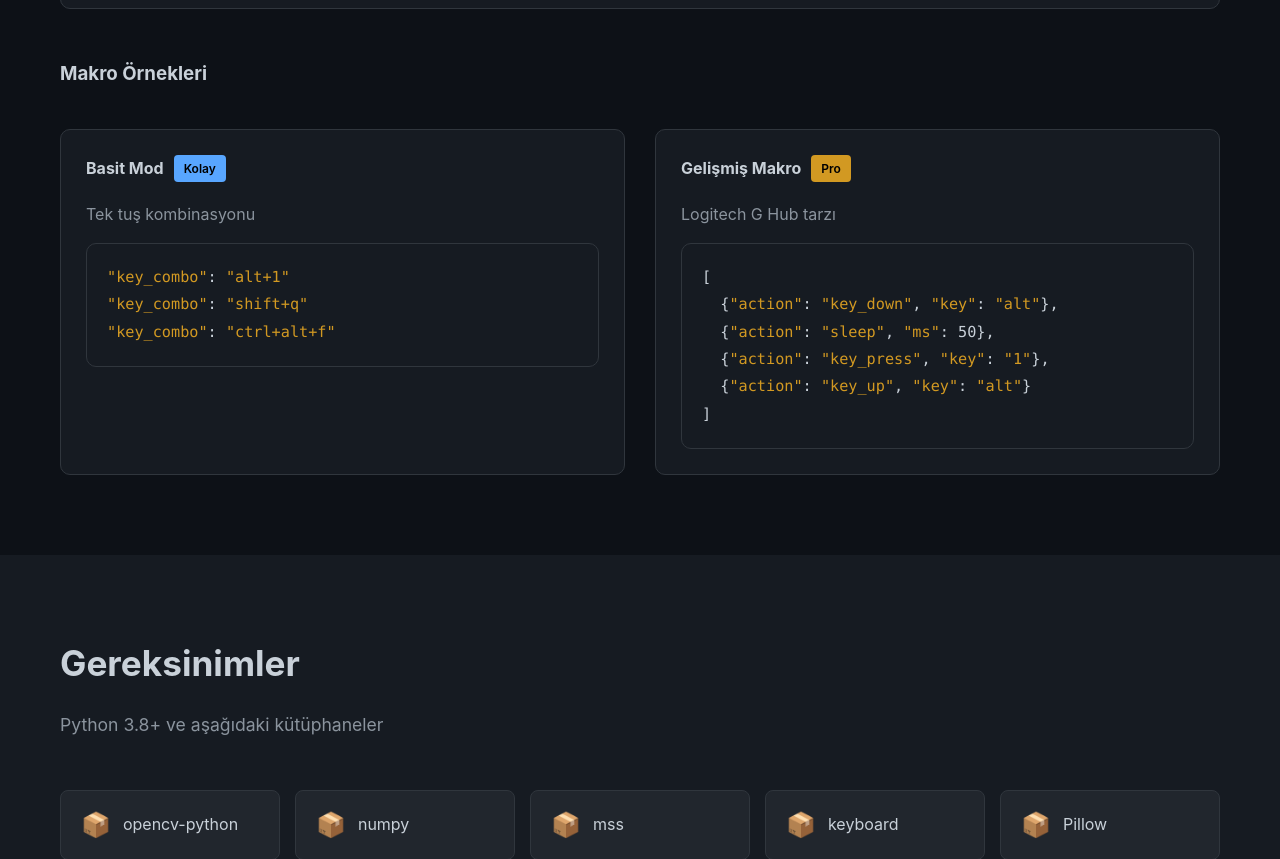
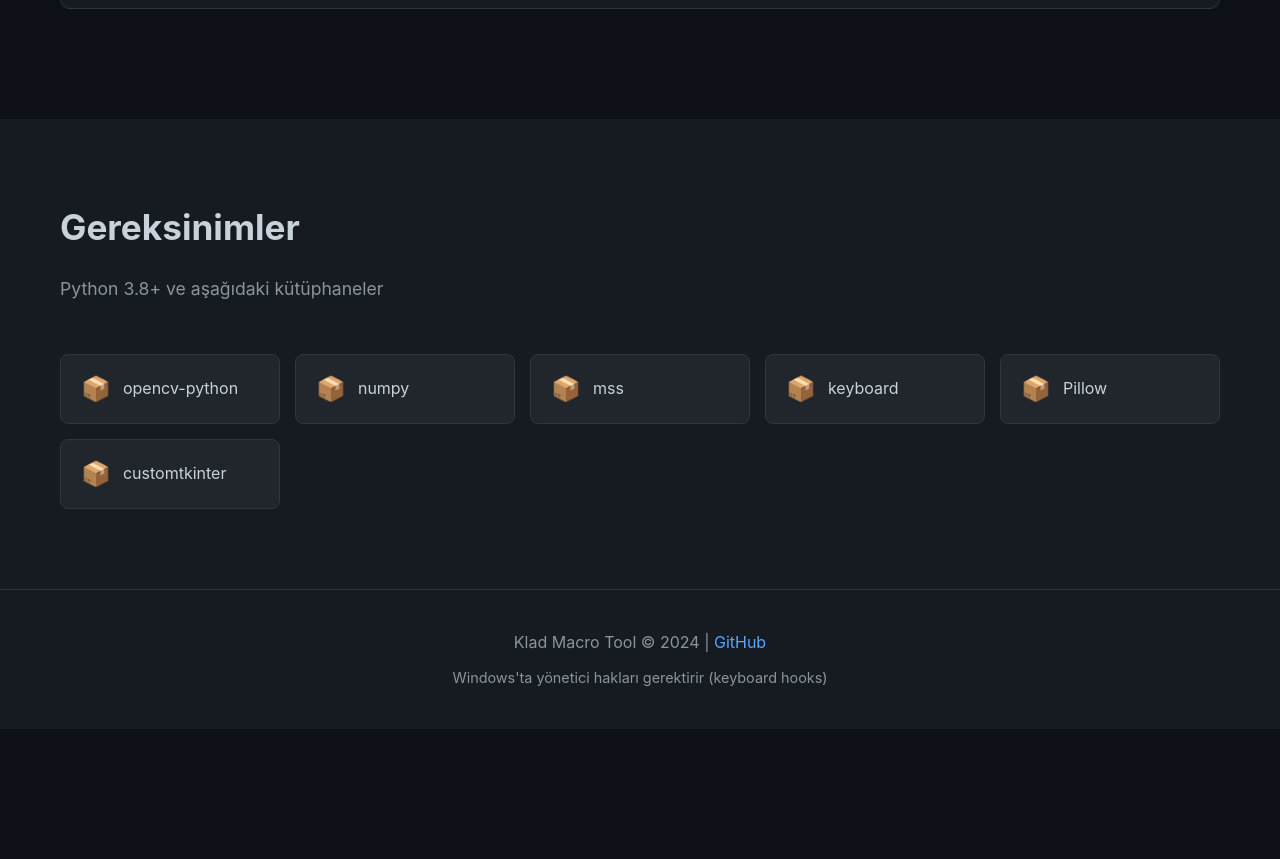
Before and after one commit to kladenets-codes/Klad-Macro-Tool, a plain HTML site: page docs/index.html in a window 1280 px wide. Shown: the part 3851-4710 px from the top of the page. After the commit the page ends 4580 px from the top, so only its background shows below. Drawn offline with Linux system fonts and the light colour scheme.

Commit message:
sayfa güncellendi.

```diff
--- a/docs/index.html
+++ b/docs/index.html
@@ -700,36 +700,6 @@
                 </div>
             </div>
 
-            <h3 style="margin-top: 50px; margin-bottom: 20px;">Makro Örnekleri</h3>
-
-            <div class="macro-example">
-                <div class="macro-card">
-                    <h4>Basit Mod <span class="tag">Kolay</span></h4>
-                    <p style="color: var(--text-secondary); margin-bottom: 15px;">Tek tuş kombinasyonu</p>
-                    <div class="code-block" style="margin: 0;">
-                        <div class="code-content">
-<pre><span class="string">"key_combo"</span>: <span class="string">"alt+1"</span>
-<span class="string">"key_combo"</span>: <span class="string">"shift+q"</span>
-<span class="string">"key_combo"</span>: <span class="string">"ctrl+alt+f"</span></pre>
-                        </div>
-                    </div>
-                </div>
-
-                <div class="macro-card">
-                    <h4>Gelişmiş Makro <span class="tag advanced">Pro</span></h4>
-                    <p style="color: var(--text-secondary); margin-bottom: 15px;">Logitech G Hub tarzı</p>
-                    <div class="code-block" style="margin: 0;">
-                        <div class="code-content">
-<pre>[
-  {<span class="string">"action"</span>: <span class="string">"key_down"</span>, <span class="string">"key"</span>: <span class="string">"alt"</span>},
-  {<span class="string">"action"</span>: <span class="string">"sleep"</span>, <span class="string">"ms"</span>: 50},
-  {<span class="string">"action"</span>: <span class="string">"key_press"</span>, <span class="string">"key"</span>: <span class="string">"1"</span>},
-  {<span class="string">"action"</span>: <span class="string">"key_up"</span>, <span class="string">"key"</span>: <span class="string">"alt"</span>}
-]</pre>
-                        </div>
-                    </div>
-                </div>
-            </div>
         </div>
     </section>
 
```
